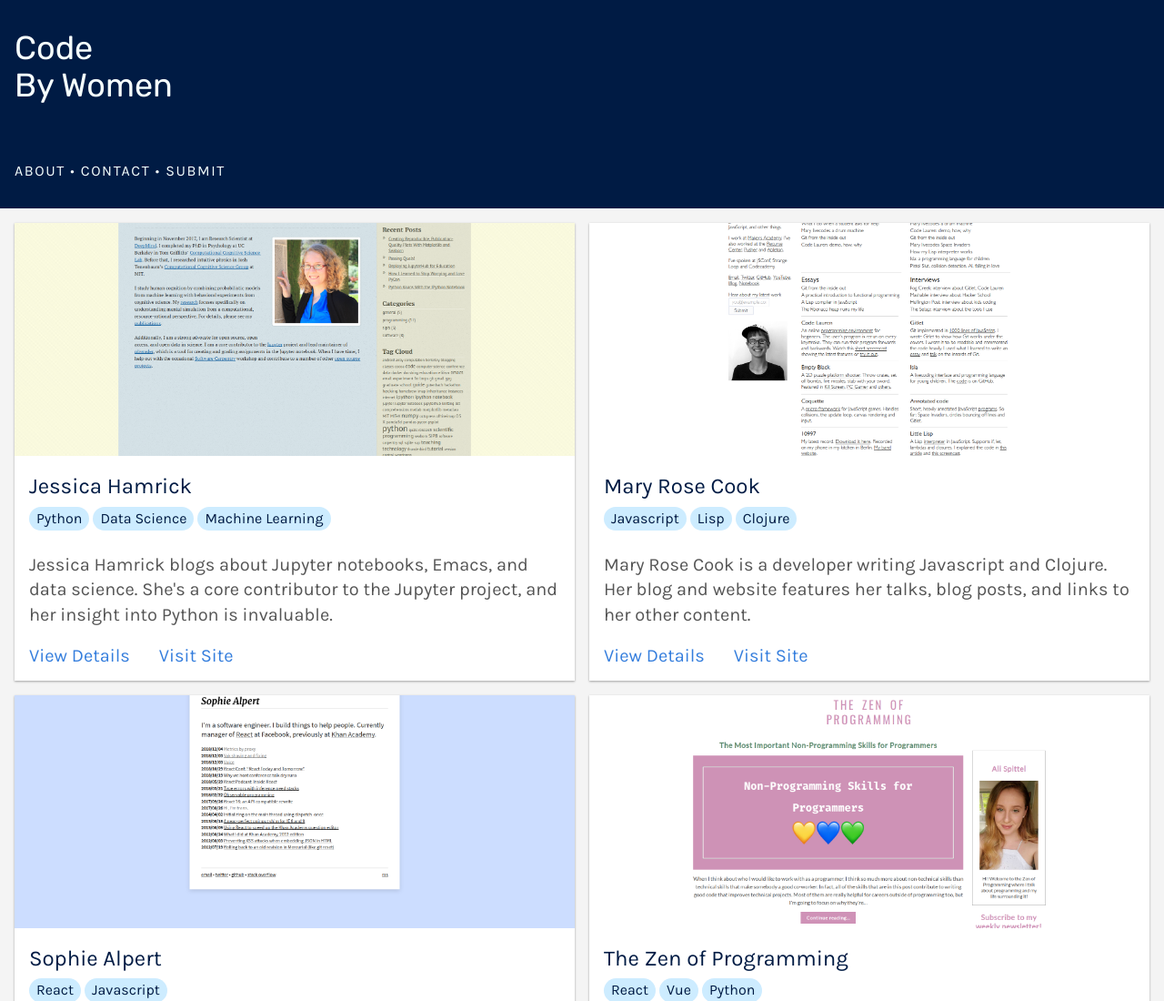
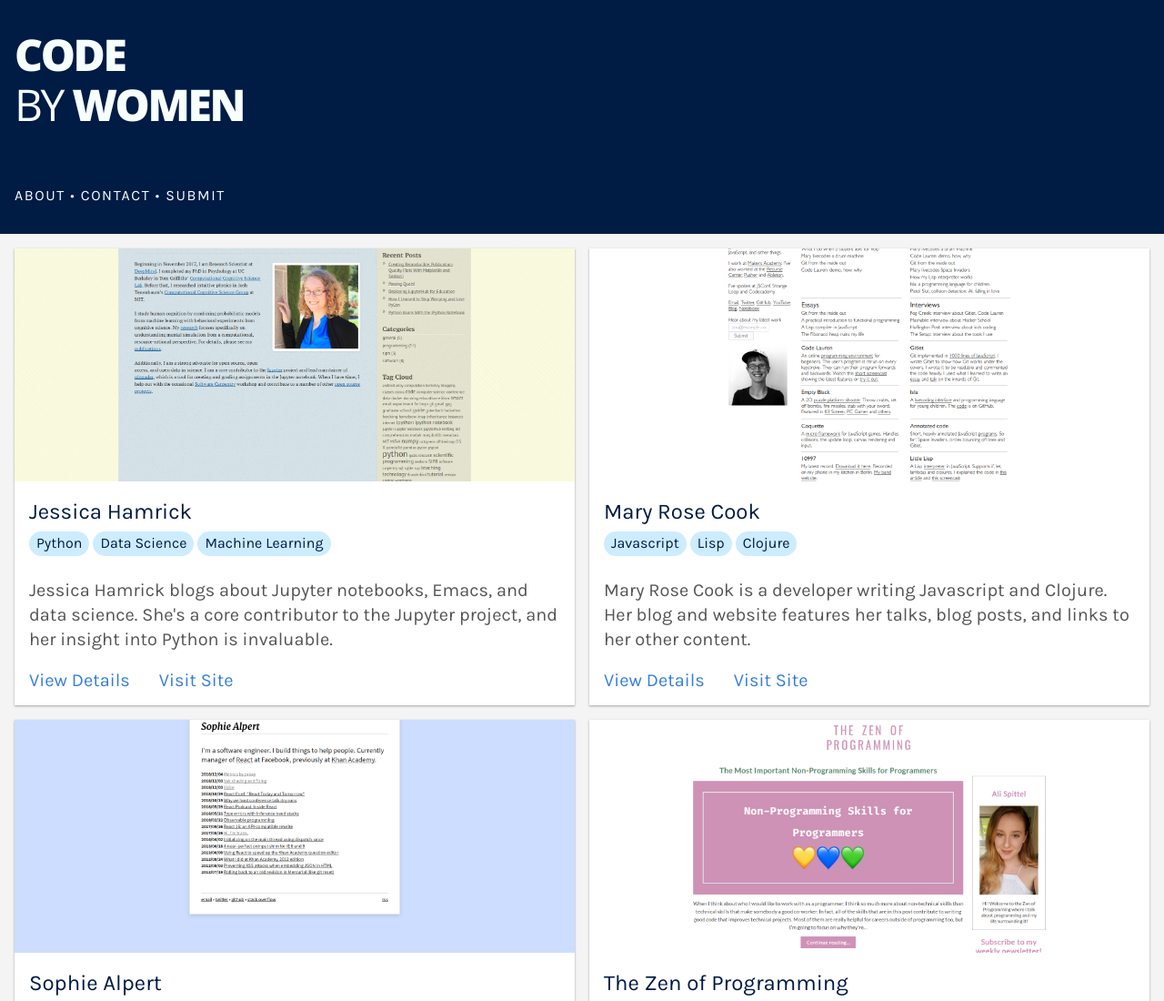
Before and after one commit to madelyneriksen/codebywomen, a Gatsby site: page / in a window 1280 px wide. Shown: the top 1100 px of the page at 91% size. Built offline with nearby package versions, Linux system fonts and the light colour scheme; Gatsby itself is replaced by a stand-in of ours.

Commit message:
Updated navbar typography.

```diff
--- a/gatsby-config.js
+++ b/gatsby-config.js
@@ -18,7 +18,7 @@
       resolve: 'gatsby-plugin-web-font-loader',
       options: {
         google: {
-          families: ['Karla', 'Rubik'],
+          families: ['Karla', 'Open Sans:300,800'],
         },
       },
     },
--- a/src/common/components/navbar.js
+++ b/src/common/components/navbar.js
@@ -7,7 +7,9 @@
 export default Navbar => (
   <React.Fragment>
     <div className="bg-navy pv4 flex items-center ph3 z-999">
-      <Link className="f2 f1-lg accent-font no-underline washed-blue" to="/">Code<br />By Women</Link>
+      <Link
+        className="f2 f1-l fw8 ttu accent-font no-underline washed-blue tracked-tight"
+        to="/">Code<br /><span className="fw3">By </span>Women</Link>
     </div>
     <div className="bg-navy pv4 flex items-center ph3 z-999 top-0" style={{position: "sticky"}}>
       <Link className="washed-blue tracked ttu sans-serif no-underline db" to="/about">About &bull;&nbsp;</Link>
--- a/src/common/styles/custom.tachyons.css
+++ b/src/common/styles/custom.tachyons.css
@@ -1,8 +1,7 @@
 .sans-serif { font-family: 'Karla', sans-serif; }
 .lh-copy { line-height: 1.7rem; }
 .accent-font {
-  font-family: 'Rubik', sans-serif;
-  font-weight: 300;
+  font-family: 'Open Sans', sans-serif;
 }
 
 /* Shadows */
```
Also changed, not shown: 1 other file.
